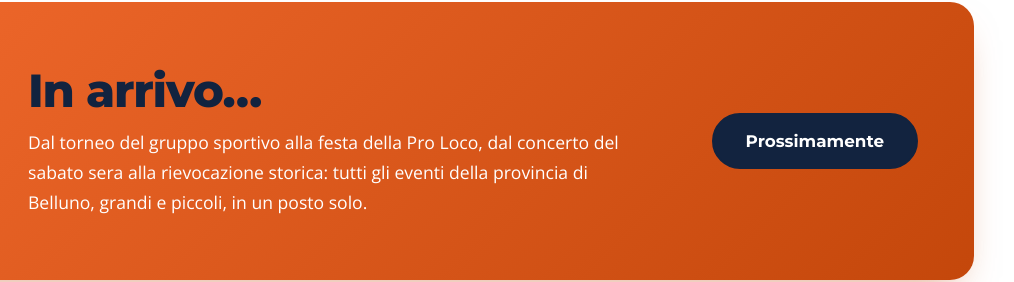
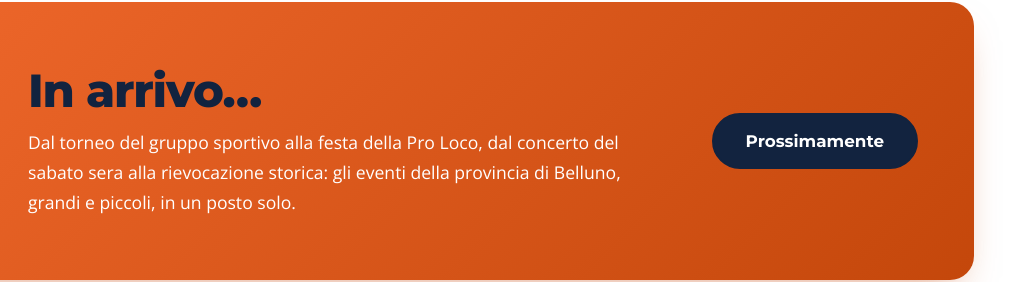
Before and after one commit to Consiglio-Giovanile-Bellunese/site, a plain HTML site: page index.html in a window 1280 px wide. Shown: the part 2855-3137 px from the top of the page, 266-1280 px from the left. Drawn offline with Linux system fonts and the light colour scheme; a script that the page names is missing.

Commit message:
Banner Vivi Belluno: "gli eventi della provincia" (senza "tutti")

```diff
--- a/index.html
+++ b/index.html
@@ -196,7 +196,7 @@
           <div>
             <img class="vb-logo" src="assets/img/vivi-belluno-icona.svg" alt="Vivi Belluno" width="104" height="104">
             <h2 id="vb-arrivo">In arrivo…</h2>
-            <p>Dal torneo del gruppo sportivo alla festa della Pro Loco, dal concerto del sabato sera alla rievocazione storica: tutti gli eventi della provincia di Belluno, grandi e piccoli, in un posto solo.</p>
+            <p>Dal torneo del gruppo sportivo alla festa della Pro Loco, dal concerto del sabato sera alla rievocazione storica: gli eventi della provincia di Belluno, grandi e piccoli, in un posto solo.</p>
           </div>
           <span class="btn btn-lg vb-soon">Prossimamente</span>
         </section>
```
Also changed, not shown: eventi-progetti.html (+1 -1 lines).
